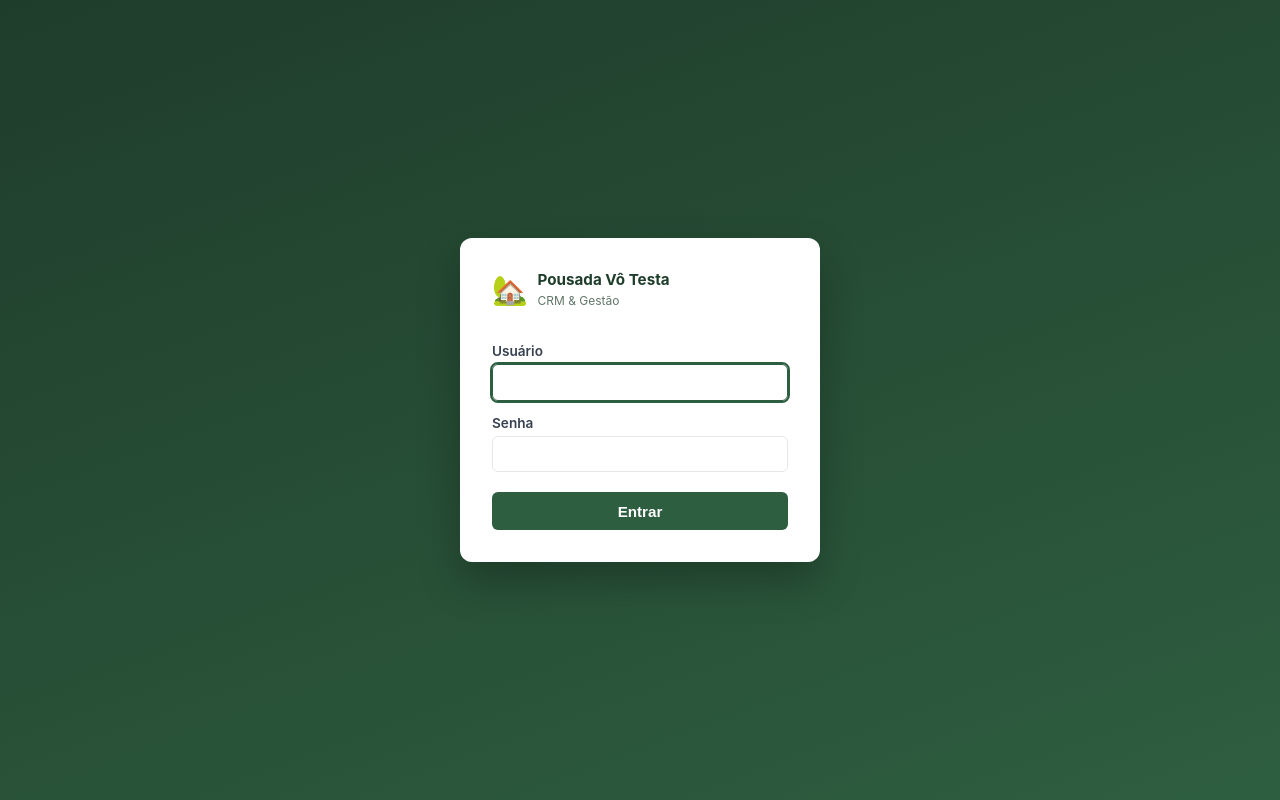
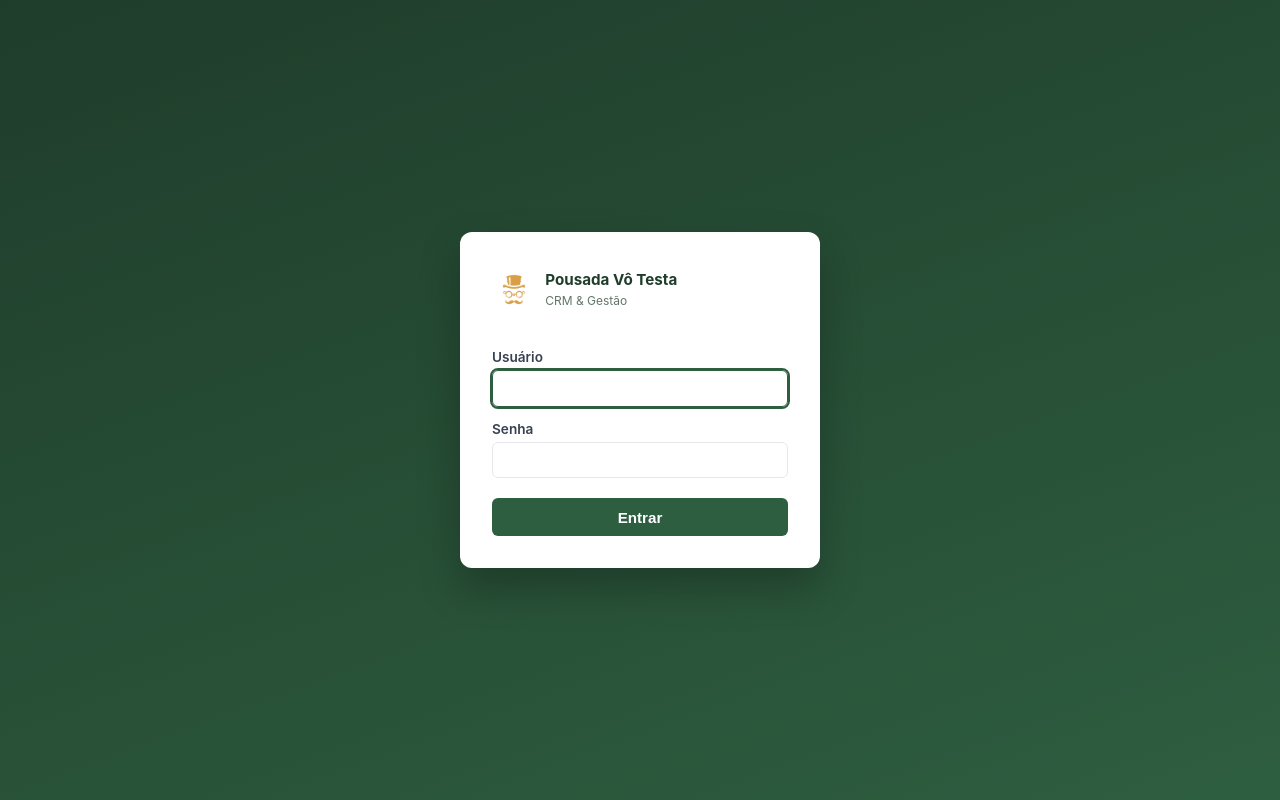
Before and after one commit to Geffersonvivan/vo_testa, a Django app: page /entrar/ in a window 1280 px wide. Run offline with Django 5.2, Linux system fonts and the light colour scheme; some libraries are stand-ins or nearby versions.

Commit message:
feat: logo lampião da pousada no sidebar e na tela de login
Fonte em Logo/, versão web otimizada (256px) em static/img.
CLAUDE.md: regra de deploy somente com comando explícito do usuário.

Co-Authored-By: Claude Fable 5 <noreply@anthropic.com>

```diff
--- a/static/css/app.css
+++ b/static/css/app.css
@@ -42,6 +42,8 @@ body {
 }
 
 .marca-icone { font-size: 1.8rem; }
+.marca-logo { height: 2.4rem; width: auto; object-fit: contain; }
+.marca-logo-grande { height: 3.2rem; }
 .marca strong { display: block; font-size: .95rem; }
 .marca small { opacity: .7; font-size: .75rem; }
 
--- a/templates/base.html
+++ b/templates/base.html
@@ -14,7 +14,7 @@
 <div class="layout">
   <aside class="sidebar">
     <div class="marca">
-      <span class="marca-icone">🏡</span>
+      <img src="{% static 'img/simbolo-lampiao.png' %}" alt="Pousada Vô Testa" class="marca-logo">
       <div>
         <strong>Pousada Vô Testa</strong>
         <small>CRM &amp; Gestão</small>
--- a/templates/registration/login.html
+++ b/templates/registration/login.html
@@ -1,4 +1,5 @@
 {% extends "base.html" %}
+{% load static %}
 
 {% block titulo %}Entrar — CRM Vô Testa{% endblock %}
 
@@ -6,7 +7,7 @@
 <div class="login-pagina">
   <div class="login-cartao">
     <div class="marca login-marca">
-      <span class="marca-icone">🏡</span>
+      <img src="{% static 'img/simbolo-lampiao.png' %}" alt="Pousada Vô Testa" class="marca-logo marca-logo-grande">
       <div>
         <strong>Pousada Vô Testa</strong>
         <small>CRM &amp; Gestão</small>
```
Also changed, not shown: CLAUDE.md (+7 -0 lines), Logo/logo-header.png (added), Logo/simbolo-lampiao.png (added), static/img/simbolo-lampiao.png (added).
